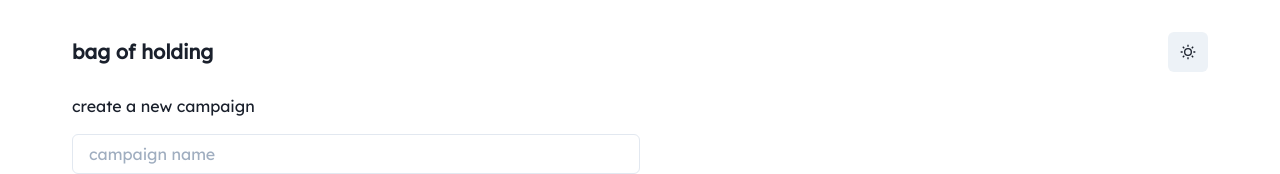
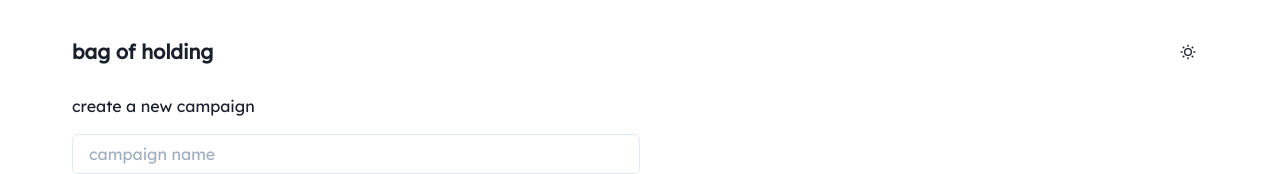
Before and after one commit to battmeech/bag-of-holding, a Next.js app: page / in a window 1280 px wide. Shown: the top 174 px of the page. Built offline with nearby package versions, Linux system fonts and the light colour scheme.

Commit message:
chore: change colour mode button to ghost variant

```diff
--- a/src/shared/components/Layout/ThemeToggle.tsx
+++ b/src/shared/components/Layout/ThemeToggle.tsx
@@ -8,6 +8,7 @@ const ThemeToggle = () => {
   return (
     <IconButton
       aria-label="theme toggle"
+      variant="ghost"
       icon={colorMode === "light" ? <RiMoonFill /> : <RiSunLine />}
       onClick={toggleColorMode}
     />
```
